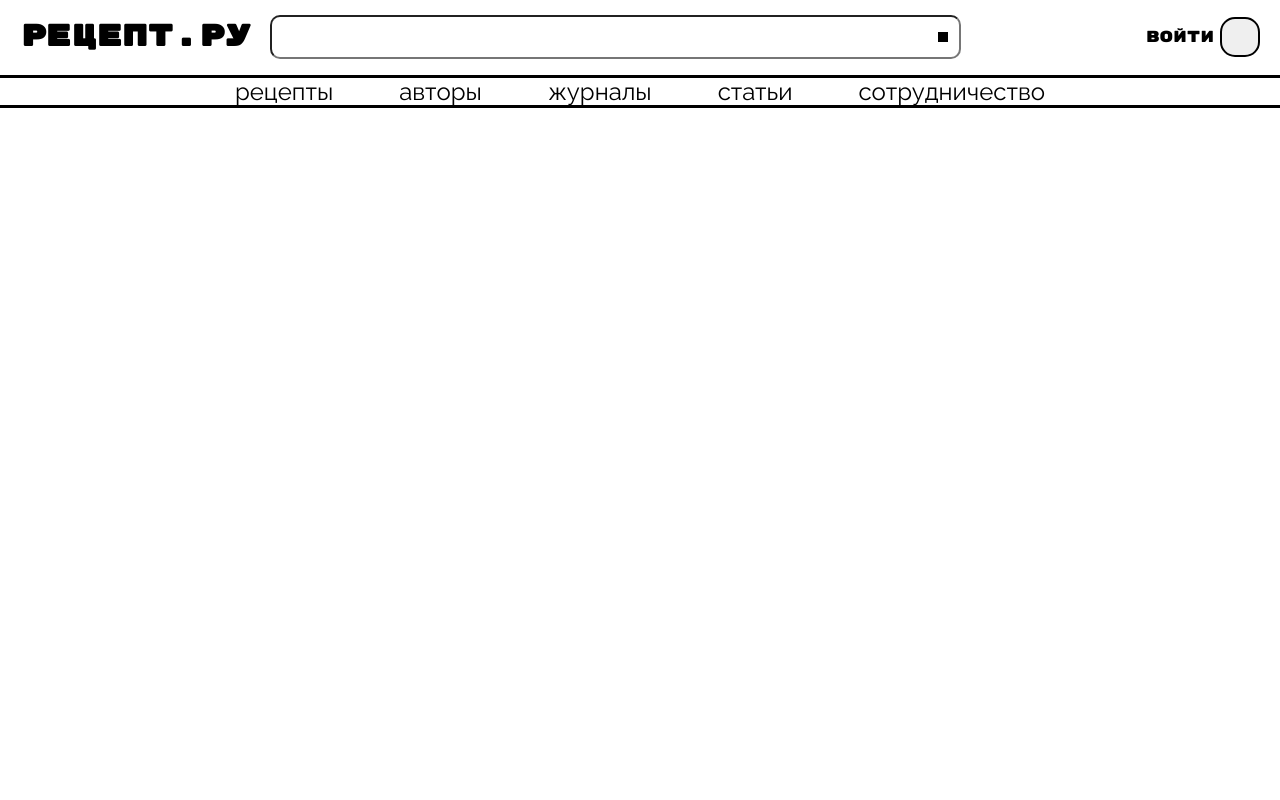
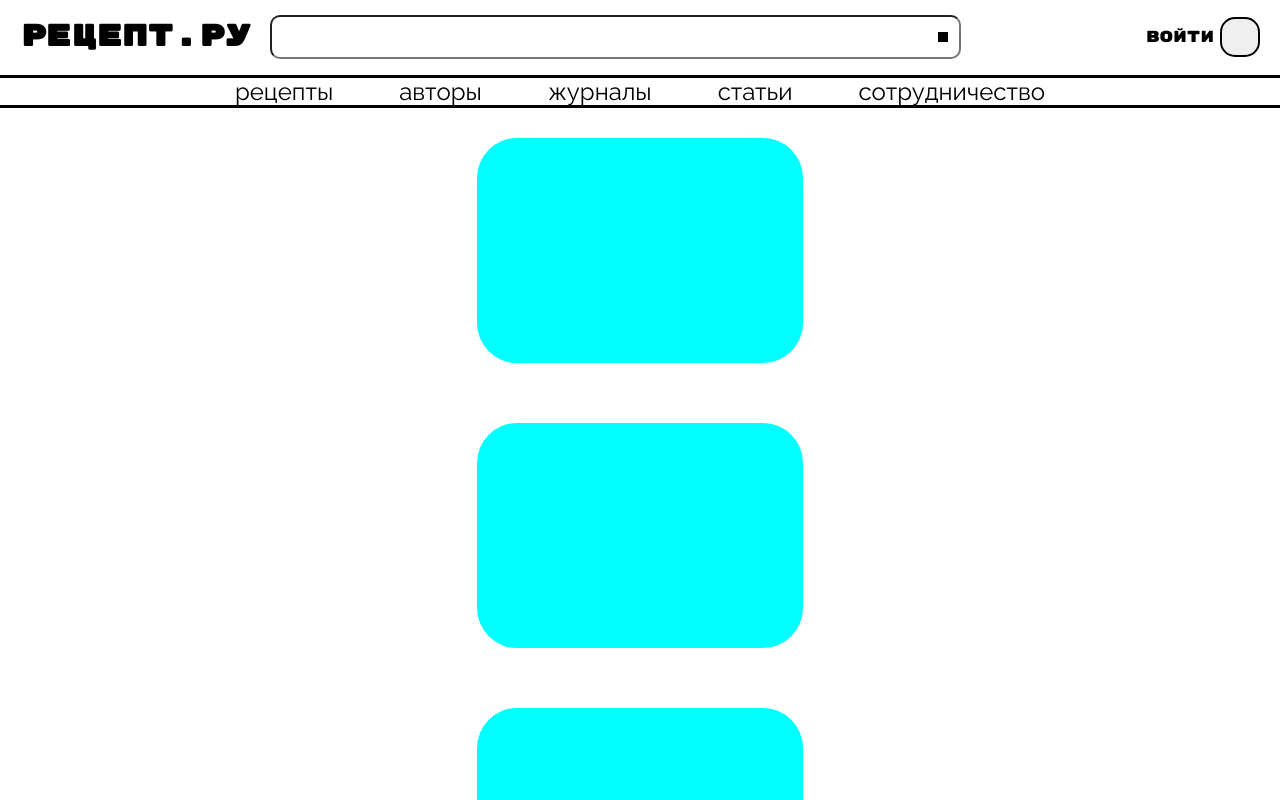
Before and after one commit to kirillkeril/templateforartem, a Vue app: page / in a window 1280 px wide. Shown: the top 800 px of the page. Built offline with nearby package versions, Linux system fonts and the light colour scheme.

Commit message:
добавил сетку продуктов

```diff
--- /dev/null
+++ b/src/components/uikit/CategiroesGrid.vue
@@ -0,0 +1,36 @@
+<template>
+  <div class="categories">
+    <input type="button" class="ff" >
+    <input type="button" class="ff" >
+    <input type="button" class="ff" >
+
+  </div>
+</template>
+
+<script>
+export default {
+  setup() {
+
+
+    return {}
+  }
+}
+</script>
+
+<style  scoped>
+.categories {
+  width: 100vw;
+  grid-template-columns: 1fr;
+  display: grid;
+  justify-items: center;
+}
+.ff{
+  border: none;
+  border-radius: 40px;
+  margin: 30px 20px;
+  height: 225px;
+  width: 326px;
+  background: aqua;
+}
+
+</style>
--- a/src/layouts/DefaultLayout.vue
+++ b/src/layouts/DefaultLayout.vue
@@ -1,12 +1,14 @@
 <script setup>
 import Header from "@/components/Header.vue";
 import NavMenu from "@/components/NavMenu.vue";
+import CategiroesGrid from "@/components/uikit/CategiroesGrid.vue";
 </script>
 
 <template>
   <div class="layout">
     <Header></Header>
     <NavMenu/>
+    <categiroes-grid></categiroes-grid>
     <slot/>
   </div>
 </template>
```
